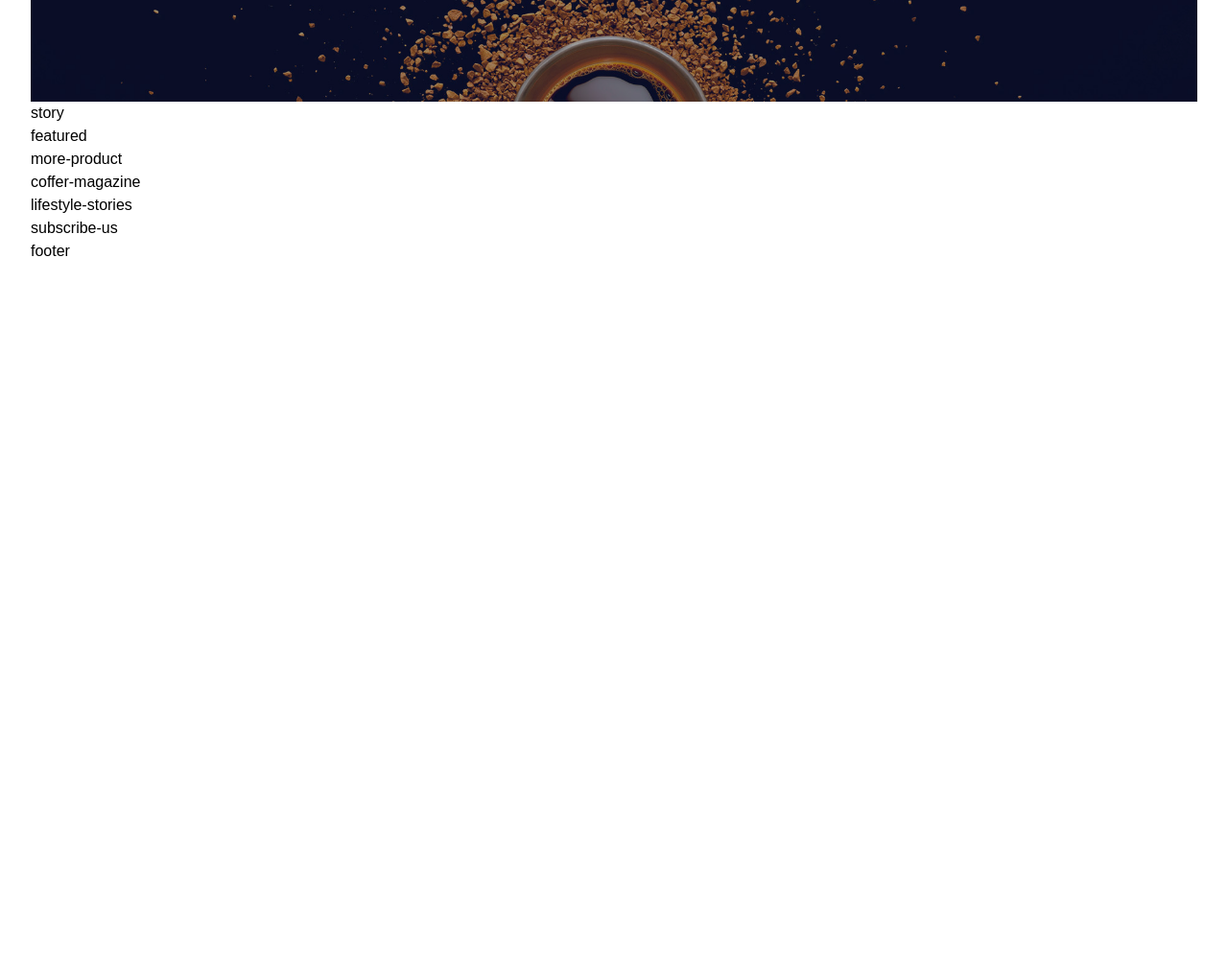
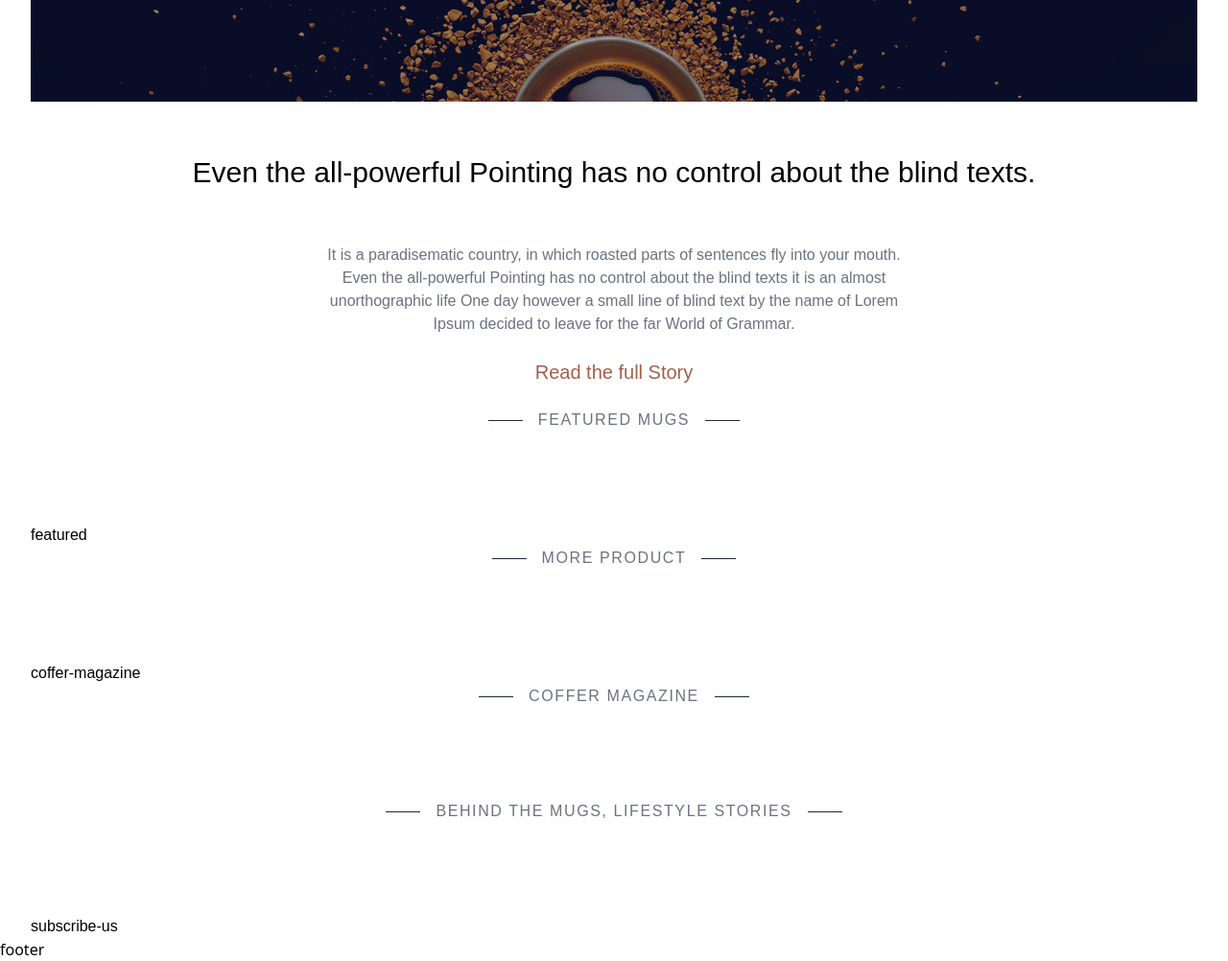
Before and after one commit to VanPhats/taiwindcss-coffestyle, a website: page public/index.html in a window 1280 px wide. Shown: the part 500-1502 px from the top of the page at 96% size. Before the commit the page ends 800 px from the top, so only its background shows below. Drawn offline with Linux system fonts and the light colour scheme; a web font is replaced by a local one.

Commit message:
Add story & subheadline

```diff
--- a/public/index.html
+++ b/public/index.html
@@ -63,7 +63,7 @@
                 </nav>
             </header>
             <main>
-                    <div class="slider h-[530px] bg-[url('./image/bgslider.jpg')] bg-cover bg-no-repeat bg-bottom">
+                <div class="slider h-[530px] bg-[url('./image/bgslider.jpg')] bg-cover bg-no-repeat bg-bottom">
                         <div class="w-full h-full flex justify-center items-center bg-gray-900 bg-opacity-40">
                             <div class="mx-16 text-white text-center">
                                 <div class="text-lg">BEST PLACE TO BUY DESIGN</div>
@@ -79,23 +79,55 @@
 
                     </div><!--End Slider-->
                     <div class="story">
-                       story
+                       <div class="w-full h-full items-center">
+                        <div class="flex justify-center my-7 text-3xl text-center sm:my-14 ">Even the all-powerful Pointing has no control about the blind texts.</div>
+                        <div class="flex justify-center">
+                            <p class="flex justify-center lg:w-1/2 text-center text-base text-gray-500 font-light">It is a paradisematic country, in which roasted parts of sentences fly into your mouth. Even the all-powerful Pointing has no control about the blind texts it is an almost unorthographic life One day however a small line of blind text by the name of Lorem Ipsum decided to leave for the far World of Grammar.</p></div>
+                        <div class="flex justify-center my-6">
+                            <a href="" class="text-xl text-coffe-100 hover:text-coffe-200 relative after:lg:absolute after:lg:bottom-0 after:lg:left-0 after:lg:bg-coffe-200
+    after:lg:h-0.5 after:lg:w-0 hover:after:lg:w-full after:lg:transition-all after:lg:ease-in-out after:lg:duration-500 ">Read the full Story</a>
+                        </div>
+                        <div class="ct-sbuheadline">
+                            <div class="ct-sbuheadline-deco-line"></div>
+                            <div class="ct-sbuheadline-label">FEATURED MUGS</div>
+                            <div class="ct-sbuheadline-deco-line"></div>
+                            </div>
+
+                       </div>
                     </div><!--End story-->
                     <div class="featured-mugs">
                         featured
                     </div><!--End featured-->
                     <div class="more-product">
-                        more-product
+
+                        <div class="ct-sbuheadline">
+                            <div class="ct-sbuheadline-deco-line"></div>
+                            <div class="ct-sbuheadline-label uppercase">more product</div>
+                            <div class="ct-sbuheadline-deco-line"></div>
+                            </div>
+
+
                     </div><!--End more-product-->
                     <div class="coffer-magazine">
                         coffer-magazine
+                        <div class="ct-sbuheadline">
+                            <div class="ct-sbuheadline-deco-line"></div>
+                            <div class="ct-sbuheadline-label uppercase">coffer magazine</div>
+                            <div class="ct-sbuheadline-deco-line"></div>
+                            </div>
                     </div><!--End coffer-magazine-->
                     <div class="lifestyle-stories">
-                        lifestyle-stories
+                        <div class="ct-sbuheadline">
+                            <div class="ct-sbuheadline-deco-line"></div>
+                            <div class="ct-sbuheadline-label uppercase">BEHIND THE MUGS, LIFESTYLE STORIES
+                            </div>
+                            <div class="ct-sbuheadline-deco-line"></div>
+                            </div>
                     </div><!--End lifestyle-stories-->
                     <div class="subscribe-us">
                         subscribe-us
                     </div><!--End subscribe-us-->
+            </div>
             </main>
             <footer>
                 footer
--- a/src/input.css
+++ b/src/input.css
@@ -7,11 +7,11 @@
     @apply absolute z-50 top-10 w-full bg-white items-center text-center animate-slieDown
 }
 .ct-top-menu-item{
-    @apply cursor-pointer py-1 hover:text-gray-800 relative after:lg:absolute after:lg:bottom-0 after:lg:left-0 after:lg:bg-light-coffe
+    @apply cursor-pointer py-1 hover:text-gray-800 relative after:lg:absolute after:lg:bottom-0 after:lg:left-0 after:lg:bg-coffe-100
     after:lg:h-0.5 after:lg:w-0 hover:after:lg:w-full after:lg:transition-all after:lg:ease-in-out after:lg:duration-300 ;
 }
 .ct-top-menu-item-active{
-    @apply text-gray-800 after:lg:absolute after:lg:bottom-0 after:lg:left-0 after:lg:bg-light-coffe
+    @apply text-gray-800 after:lg:absolute after:lg:bottom-0 after:lg:left-0 after:lg:bg-coffe-100
     after:lg:h-0.5 after:lg:w-full ;
 }
 .ct-icon{
@@ -20,3 +20,12 @@
 .ct-bagde-circle{
     @apply text-xs text-center rounded-full px-1.5 ;
 }
+.ct-sbuheadline{
+    @apply flex justify-center items-center mb-24;
+}
+.ct-sbuheadline-deco-line{
+    @apply w-9 h-px bg-gray-800;
+}
+.ct-sbuheadline-label{
+    @apply mx-4 text-gray-500 tracking-widest text-center;
+}
--- a/tailwind.config.js
+++ b/tailwind.config.js
@@ -4,7 +4,11 @@ module.exports = {
   theme: {
     extend: {
       colors:{
-       'light-coffe':'#C89F94'
+       'coffe':{
+        100: '#a25f4b;',
+        200: '#a43919',
+
+       }
       },
       fontFamily:{
         'Karla':['Karantina', 'sans-serif']
```
Also changed, not shown: public/output.css.
